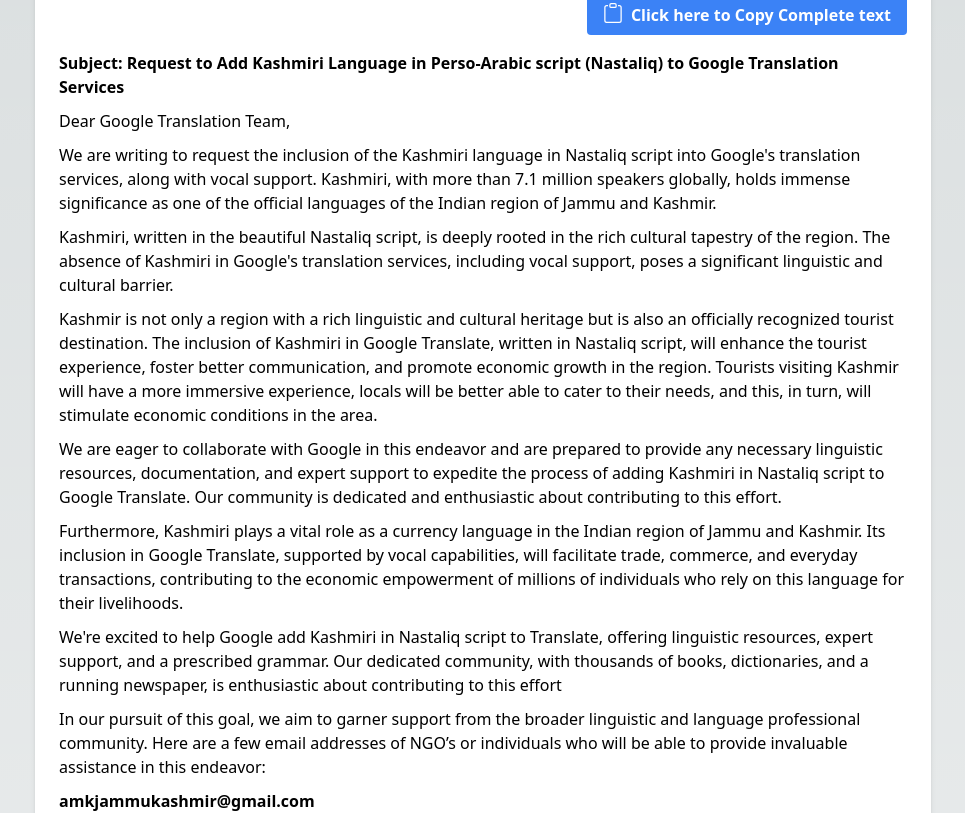
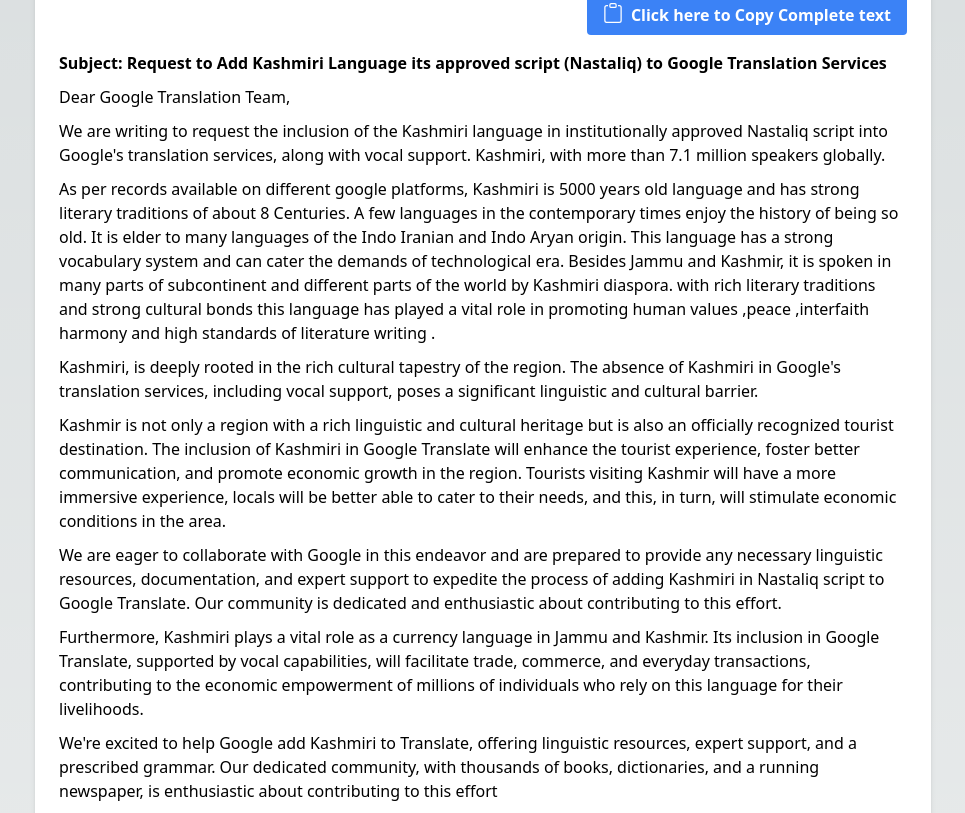
Before and after one commit to rjmk159/supportks, a Next.js app: page / in a window 1280 px wide. Shown: the part 501-1314 px from the top of the page, without its empty margins (157-1122 px from the left). Built offline with nearby package versions, Linux system fonts and the light colour scheme.

Commit message:
Text changes

```diff
--- a/src/pages/index.js
+++ b/src/pages/index.js
@@ -10,26 +10,28 @@
 
 Dear Google Translation Team,
 
-We are writing to request the inclusion of the Kashmiri language in Nastaliq script into Google's translation services, along with vocal support. Kashmiri, with more than 7.1 million speakers globally, holds immense significance as one of the official languages of the Indian region of Jammu and Kashmir.
+We are writing to request the inclusion of the Kashmiri language in institutionally approved Nastaliq script into Google's translation services, along with vocal support. Kashmiri, with more than 7.1 million speakers globally.
 
-Kashmiri, written in the beautiful Nastaliq script, is deeply rooted in the rich cultural tapestry of the region. The absence of Kashmiri in Google's translation services, including vocal support, poses a significant linguistic and cultural barrier.
+As per records available on different google platforms, Kashmiri is 5000 years old language and has strong literary traditions of about 8 Centuries. A few languages in the contemporary times enjoy the history of being so old. It is elder to many languages of the Indo Iranian and Indo Aryan origin. This language has a strong vocabulary system and can cater the demands of technological era. Besides Jammu and Kashmir, it is spoken in many parts of subcontinent and different parts of the world by Kashmiri diaspora. with rich literary traditions and strong cultural bonds this language has played a vital role in promoting human values ,peace ,interfaith harmony and high standards of literature writing .
 
-Kashmir is not only a region with a rich linguistic and cultural heritage but is also an officially recognized tourist destination. The inclusion of Kashmiri in Google Translate, written in Nastaliq script, will enhance the tourist experience, foster better communication, and promote economic growth in the region. Tourists visiting Kashmir will have a more immersive experience, locals will be better able to cater to their needs, and this, in turn, will stimulate economic conditions in the area.
+Kashmiri, is deeply rooted in the rich cultural tapestry of the region. The absence of Kashmiri in Google's translation services, including vocal support, poses a significant linguistic and cultural barrier.
+
+Kashmir is not only a region with a rich linguistic and cultural heritage but is also an officially recognized tourist destination. The inclusion of Kashmiri in Google Translate will enhance the tourist experience, foster better communication, and promote economic growth in the region. Tourists visiting Kashmir will have a more immersive experience, locals will be better able to cater to their needs, and this, in turn, will stimulate economic conditions in the area.
 
 We are eager to collaborate with Google in this endeavor and are prepared to provide any necessary linguistic resources, documentation, and expert support to expedite the process of adding Kashmiri in Nastaliq script to Google Translate. Our community is dedicated and enthusiastic about contributing to this effort.
 
-Furthermore, Kashmiri plays a vital role as a currency language in the Indian region of Jammu and Kashmir. Its inclusion in Google Translate, supported by vocal capabilities, will facilitate
-trade, commerce, and everyday transactions, contributing to the economic empowerment of millions of individuals who rely on this language for their livelihoods.
+Furthermore, Kashmiri plays a vital role as a currency language in Jammu and Kashmir. Its inclusion in Google Translate, supported by vocal capabilities, will facilitate trade, commerce, and everyday transactions, contributing to the economic empowerment of millions of individuals who rely on this language for their livelihoods.
 
-We're excited to help Google add Kashmiri in Nastaliq script to Translate, offering linguistic resources, expert support, and a prescribed grammar. Our dedicated community, with thousands of books, dictionaries, and a running newspaper, is enthusiastic about contributing to this effort
+We're excited to help Google add Kashmiri to Translate, offering linguistic resources, expert support, and a prescribed grammar. Our dedicated community, with thousands of books, dictionaries, and a running newspaper, is enthusiastic about contributing to this effort
 
-In our pursuit of this goal, we aim to garner support from the broader linguistic and language professional community. Here are a few email addresses of NGO’s or individuals who will be able to provide invaluable assistance in this endeavor:
+In our pursuit of this goal, we aim to garner support from the broader linguistic and language professional community. Here are a few email addresses of NGO’s or individuals who will be able to provide invaluable assistance in this endeavor
 
 amkjammukashmir@gmail.com
 rjmk1359@gmail.com
 
 
 We kindly request Google to initiate a dialogue with our community and these experts to discuss the process of adding Kashmiri in Nastaliq script to Google Translate, complete with vocal support. Together, we can make this vision a reality, enhancing accessibility for all.
+
 
 Thank you for your attention and consideration.
 
@@ -74,8 +76,7 @@
       <div className="max-w-600">
         <h2 className="text-2xl font-bold mb-4 text-center p-6 ">
           Copy the text below and follow the steps to submit your request to
-          Google to Add Kashmiri Language to
-          Google Translation Services.
+          Google to Add Kashmiri Language to Google Translation Services.
           <br />
           <div
             className="bg-yellow-200 border-l-4 border-yellow-400 text-yellow-800 p-2 mt-2"
@@ -83,8 +84,8 @@
           >
             <p>
               نیچے دیے گئے مواد کو کاپی کریں اور گوگل ٹرانسلیشن سروسز میں کشمیری
-              زبان کو فارسی عربی رسم الخط (نستالق) میں شامل کرنے کے لیے گوگل کو
-              اپنی درخواست جمع کرانے کے لیے اقدامات پر عمل کریں۔
+              میں شامل کرنے کے لیے گوگل کو اپنی درخواست جمع کرانے کے لیے اقدامات
+              پر عمل کریں۔
             </p>
           </div>
         </h2>
@@ -106,29 +107,45 @@
           </div>
           <p>
             <b>
-              Subject: Request to Add Kashmiri Language in Perso-Arabic script
+              Subject: Request to Add Kashmiri Language its approved script
               (Nastaliq) to Google Translation Services
             </b>
           </p>
           <p>Dear Google Translation Team,</p>
           <p>
-            {`We are writing to request the inclusion of the Kashmiri language in Nastaliq script into Google's translation services,
-        along with vocal support. Kashmiri, with more than 7.1 million speakers globally, holds immense significance as one of
-        the official languages of the Indian region of Jammu and Kashmir.`}
+            We are writing to request the inclusion of the Kashmiri language in
+            institutionally approved Nastaliq script into Google's translation
+            services, along with vocal support. Kashmiri, with more than 7.1
+            million speakers globally.
           </p>
           <p>
-            {`Kashmiri, written in the beautiful Nastaliq script, is deeply rooted in the rich cultural tapestry of the region. The absence
-        of Kashmiri in Google's translation services, including vocal support, poses a significant linguistic and cultural barrier.`}
+            As per records available on different google platforms, Kashmiri is
+            5000 years old language and has strong literary traditions of about
+            8 Centuries. A few languages in the contemporary times enjoy the
+            history of being so old. It is elder to many languages of the Indo
+            Iranian and Indo Aryan origin. This language has a strong vocabulary
+            system and can cater the demands of technological era. Besides Jammu
+            and Kashmir, it is spoken in many parts of subcontinent and
+            different parts of the world by Kashmiri diaspora. with rich
+            literary traditions and strong cultural bonds this language has
+            played a vital role in promoting human values ,peace ,interfaith
+            harmony and high standards of literature writing .
+          </p>
+          <p>
+            Kashmiri, is deeply rooted in the rich cultural tapestry of the
+            region. The absence of Kashmiri in Google's translation services,
+            including vocal support, poses a significant linguistic and cultural
+            barrier.{" "}
           </p>
           <p>
             Kashmir is not only a region with a rich linguistic and cultural
             heritage but is also an officially recognized tourist destination.
-            The inclusion of Kashmiri in Google Translate, written in Nastaliq
-            script, will enhance the tourist experience, foster better
-            communication, and promote economic growth in the region. Tourists
-            visiting Kashmir will have a more immersive experience, locals will
-            be better able to cater to their needs, and this, in turn, will
-            stimulate economic conditions in the area.
+            The inclusion of Kashmiri in Google Translate will enhance the
+            tourist experience, foster better communication, and promote
+            economic growth in the region. Tourists visiting Kashmir will have a
+            more immersive experience, locals will be better able to cater to
+            their needs, and this, in turn, will stimulate economic conditions
+            in the area.
           </p>
           <p>
             We are eager to collaborate with Google in this endeavor and are
@@ -139,24 +156,22 @@
           </p>
           <p>
             Furthermore, Kashmiri plays a vital role as a currency language in
-            the Indian region of Jammu and Kashmir. Its inclusion in Google
-            Translate, supported by vocal capabilities, will facilitate trade,
-            commerce, and everyday transactions, contributing to the economic
-            empowerment of millions of individuals who rely on this language for
-            their livelihoods.
+            Jammu and Kashmir. Its inclusion in Google Translate, supported by
+            vocal capabilities, will facilitate trade, commerce, and everyday
+            transactions, contributing to the economic empowerment of millions
+            of individuals who rely on this language for their livelihoods.
           </p>
           <p>
-            We're excited to help Google add Kashmiri in Nastaliq script to
-            Translate, offering linguistic resources, expert support, and a
-            prescribed grammar. Our dedicated community, with thousands of
-            books, dictionaries, and a running newspaper, is enthusiastic about
-            contributing to this effort
+            We're excited to help Google add Kashmiri to Translate, offering
+            linguistic resources, expert support, and a prescribed grammar. Our
+            dedicated community, with thousands of books, dictionaries, and a
+            running newspaper, is enthusiastic about contributing to this effort
           </p>
           <p>
             In our pursuit of this goal, we aim to garner support from the
             broader linguistic and language professional community. Here are a
             few email addresses of NGO’s or individuals who will be able to
-            provide invaluable assistance in this endeavor:
+            provide invaluable assistance in this endeavor
           </p>
           <ul>
             <li>
```
